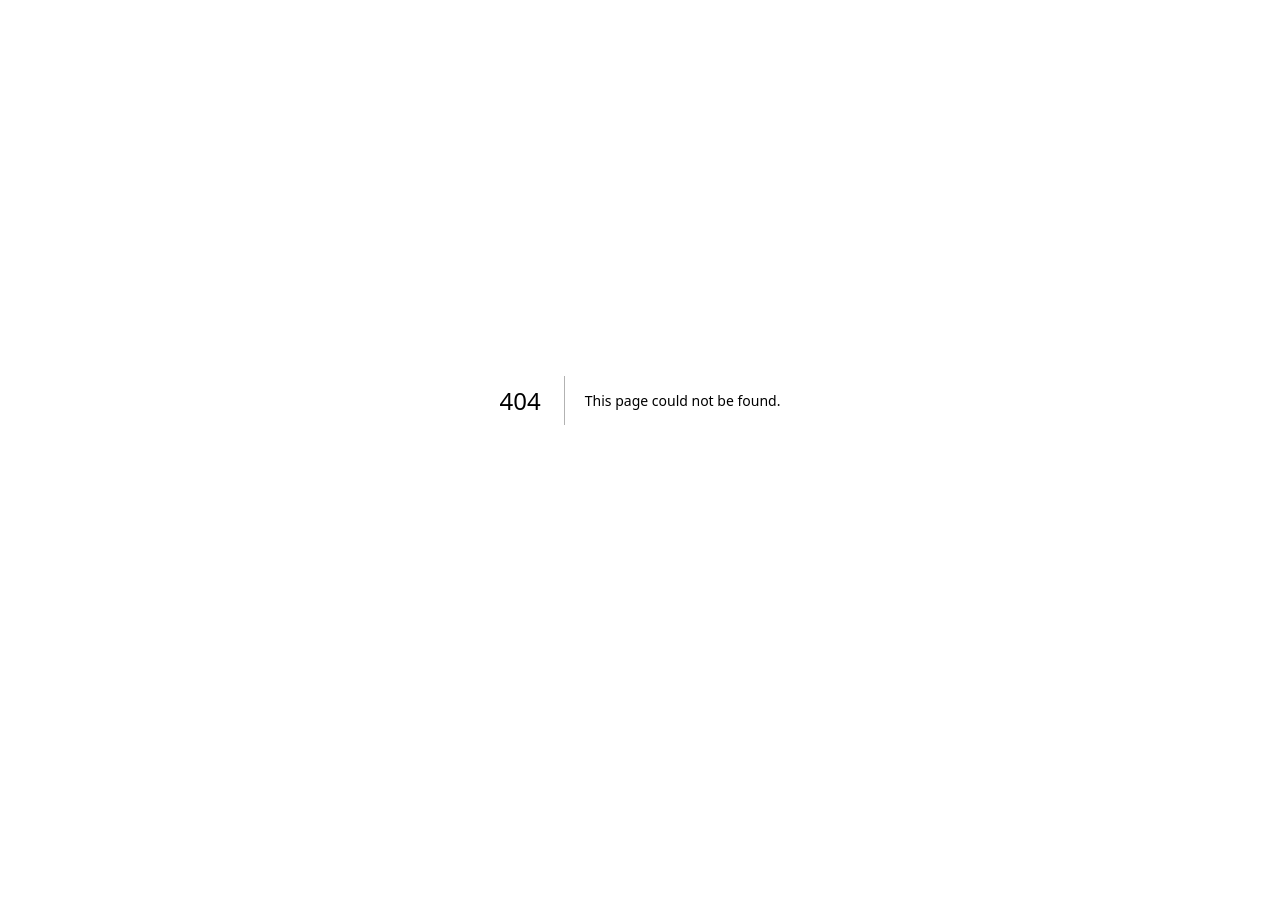
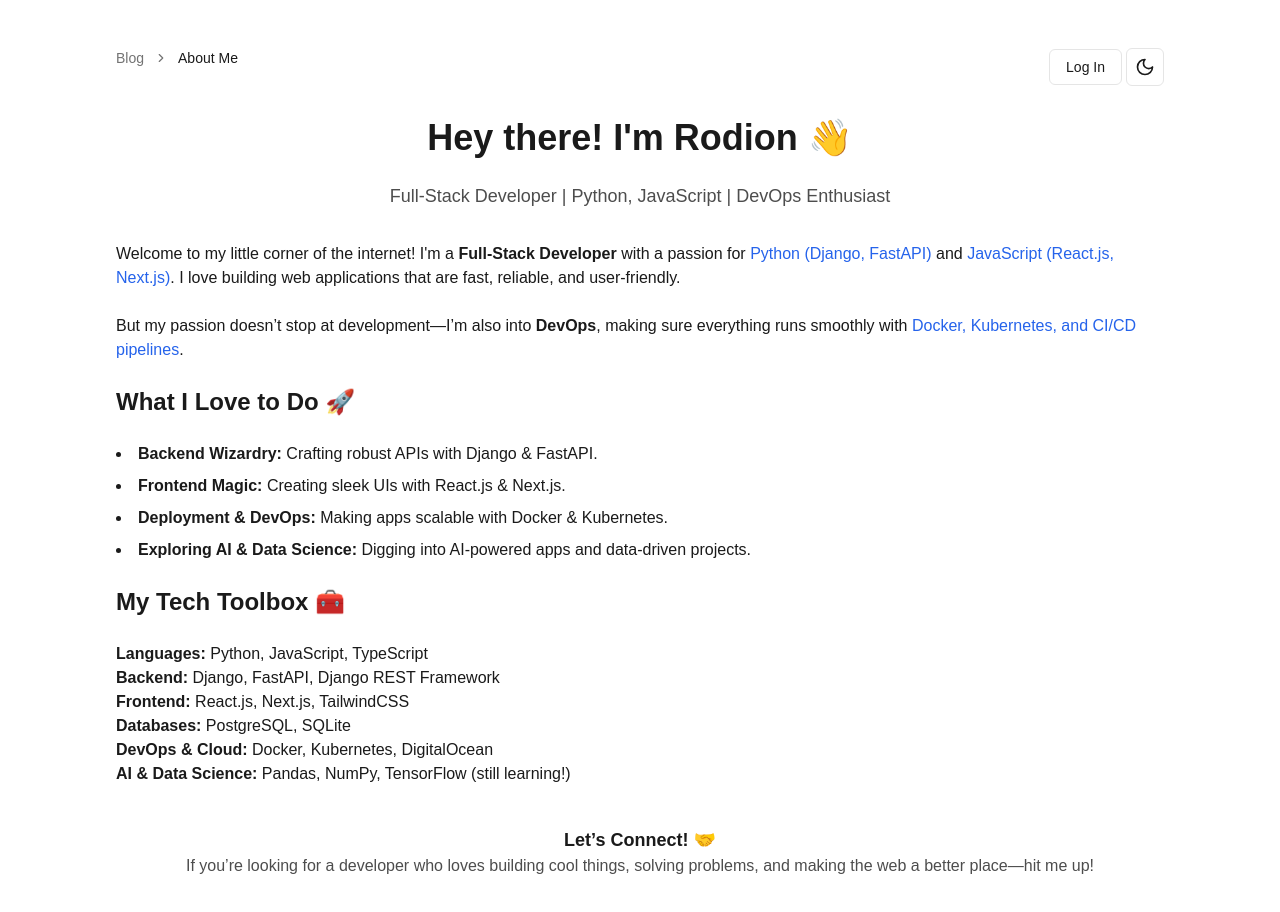
Before and after one commit to AtamanKit/blog, a Next.js app in the folder frontend/: page /about in a window 1280 px wide. Before the commit this address had no page. Shown: the top 912 px of the page. Before the commit the page ends 800 px from the top, so only its background shows below. Built offline with nearby package versions, Linux system fonts and the light colour scheme.

Commit message:
Created 'About Me' page

```diff
--- /dev/null
+++ b/frontend/app/about/page.tsx
@@ -0,0 +1,49 @@
+import { AboutBreadcrumb } from "@/components/mains/breadcrumbs/AboutBreadcrumb";
+
+
+export default function AboutPage() {
+    return (
+        <div className="mx-auto max-md:px-6 py-12">
+            <AboutBreadcrumb />
+            <h1 className="text-4xl font-bold text-center mb-6">Hey there! I'm Rodion 👋</h1>
+            <p className="text-lg text-secondary-foreground text-center mb-8">
+                Full-Stack Developer | Python, JavaScript | DevOps Enthusiast
+            </p>
+            <div className="space-y-6">
+                <p>
+                    Welcome to my little corner of the internet! I'm a <strong>Full-Stack Developer</strong> with a passion for
+                    <span className="text-blue-600"> Python (Django, FastAPI) </span> and <span className="text-blue-600">JavaScript (React.js, Next.js)</span>.
+                    I love building web applications that are fast, reliable, and user-friendly.
+                </p>
+
+                <p>
+                    But my passion doesn’t stop at development—I’m also into <strong>DevOps</strong>, making sure everything runs smoothly with
+                    <span className="text-blue-600"> Docker, Kubernetes, and CI/CD pipelines</span>.
+                </p>
+
+                <h2 className="text-2xl font-semibold mt-8">What I Love to Do 🚀</h2>
+                <ul className="list-disc list-inside space-y-2">
+                    <li><strong>Backend Wizardry:</strong> Crafting robust APIs with Django & FastAPI.</li>
+                    <li><strong>Frontend Magic:</strong> Creating sleek UIs with React.js & Next.js.</li>
+                    <li><strong>Deployment & DevOps:</strong> Making apps scalable with Docker & Kubernetes.</li>
+                    <li><strong>Exploring AI & Data Science:</strong> Digging into AI-powered apps and data-driven projects.</li>
+                </ul>
+
+                <h2 className="text-2xl font-semibold mt-8">My Tech Toolbox 🧰</h2>
+                <p>
+                    <strong>Languages:</strong> Python, JavaScript, TypeScript<br />
+                    <strong>Backend:</strong> Django, FastAPI, Django REST Framework<br />
+                    <strong>Frontend:</strong> React.js, Next.js, TailwindCSS<br />
+                    <strong>Databases:</strong> PostgreSQL, SQLite<br />
+                    <strong>DevOps & Cloud:</strong> Docker, Kubernetes, DigitalOcean<br />
+                    <strong>AI & Data Science:</strong> Pandas, NumPy, TensorFlow (still learning!)
+                </p>
+            </div >
+
+            <div className="text-center mt-10">
+                <p className="text-lg font-semibold">Let’s Connect! 🤝</p>
+                <p className="text-secondary-foreground">If you’re looking for a developer who loves building cool things, solving problems, and making the web a better place—hit me up!</p>
+            </div>
+        </div >
+    );
+}
--- a/frontend/app/globals.css
+++ b/frontend/app/globals.css
@@ -9,7 +9,7 @@ body {
 @layer base {
   :root {
     --background: 0 0% 100%;
-    --foreground: 0 0% 3.9%;
+    --foreground: 0 0% 10%;
     --card: 0 0% 100%;
     --card-foreground: 0 0% 3.9%;
     --popover: 0 0% 100%;
@@ -17,7 +17,7 @@ body {
     --primary: 0 0% 9%;
     --primary-foreground: 0 0% 98%;
     --secondary: 0 0% 96.1%;
-    --secondary-foreground: 0 0% 9%;
+    --secondary-foreground: 0 0% 30%;
     --muted: 0 0% 96.1%;
     --muted-foreground: 0 0% 45.1%;
     --accent: 0 0% 96.1%;
@@ -34,9 +34,10 @@ body {
     --chart-5: 27 87% 67%;
     --radius: 0.5rem;
   }
+
   .dark {
     --background: 0 0% 3.9%;
-    --foreground: 0 0% 98%;
+    --foreground: 0 0% 90%;
     --card: 0 0% 3.9%;
     --card-foreground: 0 0% 98%;
     --popover: 0 0% 3.9%;
@@ -44,7 +45,7 @@ body {
     --primary: 0 0% 98%;
     --primary-foreground: 0 0% 9%;
     --secondary: 0 0% 14.9%;
-    --secondary-foreground: 0 0% 98%;
+    --secondary-foreground: 0 0% 80%;
     --muted: 0 0% 14.9%;
     --muted-foreground: 0 0% 63.9%;
     --accent: 0 0% 14.9%;
@@ -66,6 +67,7 @@ body {
   * {
     @apply border-border;
   }
+
   body {
     @apply bg-background text-foreground;
   }
--- a/frontend/app/layout.tsx
+++ b/frontend/app/layout.tsx
@@ -2,6 +2,7 @@ import type { Metadata } from "next";
 import { Geist, Geist_Mono } from "next/font/google";
 import "./globals.css";
 import React from 'react';
+
 
 const geistSans = Geist({
   variable: "--font-geist-sans",
@@ -28,7 +29,9 @@ export default function RootLayout({
       <body
         className={`${geistSans.variable} ${geistMono.variable} antialiased container mx-auto`}
       >
-        <main>{children}</main>
+        <main>
+          {children}
+        </main>
       </body>
     </html>
   );
--- a/frontend/components/elements/menus/logstyle/LogStyleMenu.tsx
+++ b/frontend/components/elements/menus/logstyle/LogStyleMenu.tsx
@@ -14,7 +14,6 @@ import {
     NavigationMenuTrigger,
     navigationMenuTriggerStyle,
 } from "@/components/ui/navigation-menu"
-import { Separator } from "@/components/ui/separator"
 
 import { ThemeToggle } from "@/components/elements/menus/logstyle/ThemeToggle"
 
--- a/frontend/components/elements/menus/main/Wide.tsx
+++ b/frontend/components/elements/menus/main/Wide.tsx
@@ -28,7 +28,7 @@ export function Wide() {
           </Link>
         </NavigationMenuItem>
         <NavigationMenuItem>
-          <Link href="/docs" legacyBehavior passHref>
+          <Link href="/about" legacyBehavior passHref>
             <NavigationMenuLink className={navigationMenuTriggerStyle()}>
               About Me
             </NavigationMenuLink>
--- /dev/null
+++ b/frontend/components/mains/breadcrumbs/AboutBreadcrumb.tsx
@@ -0,0 +1,31 @@
+import {
+    Breadcrumb,
+    BreadcrumbEllipsis,
+    BreadcrumbItem,
+    BreadcrumbLink,
+    BreadcrumbList,
+    BreadcrumbPage,
+    BreadcrumbSeparator,
+} from "@/components/ui/breadcrumb"
+
+import { LogStyleMenu } from "@/components/elements/menus/logstyle/LogStyleMenu"
+
+
+export function AboutBreadcrumb() {
+    return (
+        <main className="flex w-full justify-between mb-8">
+            <Breadcrumb>
+                <BreadcrumbList>
+                    <BreadcrumbItem>
+                        <BreadcrumbLink href="/">Blog</BreadcrumbLink>
+                    </BreadcrumbItem>
+                    <BreadcrumbSeparator />
+                    <BreadcrumbItem>
+                        <BreadcrumbPage>About Me</BreadcrumbPage>
+                    </BreadcrumbItem>
+                </BreadcrumbList>
+            </Breadcrumb>
+            <LogStyleMenu />
+        </main>
+    )
+}
--- /dev/null
+++ b/frontend/components/ui/breadcrumb.tsx
@@ -0,0 +1,115 @@
+import * as React from "react"
+import { Slot } from "@radix-ui/react-slot"
+import { ChevronRight, MoreHorizontal } from "lucide-react"
+
+import { cn } from "@/lib/utils"
+
+const Breadcrumb = React.forwardRef<
+  HTMLElement,
+  React.ComponentPropsWithoutRef<"nav"> & {
+    separator?: React.ReactNode
+  }
+>(({ ...props }, ref) => <nav ref={ref} aria-label="breadcrumb" {...props} />)
+Breadcrumb.displayName = "Breadcrumb"
+
+const BreadcrumbList = React.forwardRef<
+  HTMLOListElement,
+  React.ComponentPropsWithoutRef<"ol">
+>(({ className, ...props }, ref) => (
+  <ol
+    ref={ref}
+    className={cn(
+      "flex flex-wrap items-center gap-1.5 break-words text-sm text-muted-foreground sm:gap-2.5",
+      className
+    )}
+    {...props}
+  />
+))
+BreadcrumbList.displayName = "BreadcrumbList"
+
+const BreadcrumbItem = React.forwardRef<
+  HTMLLIElement,
+  React.ComponentPropsWithoutRef<"li">
+>(({ className, ...props }, ref) => (
+  <li
+    ref={ref}
+    className={cn("inline-flex items-center gap-1.5", className)}
+    {...props}
+  />
+))
+BreadcrumbItem.displayName = "BreadcrumbItem"
+
+const BreadcrumbLink = React.forwardRef<
+  HTMLAnchorElement,
+  React.ComponentPropsWithoutRef<"a"> & {
+    asChild?: boolean
+  }
+>(({ asChild, className, ...props }, ref) => {
+  const Comp = asChild ? Slot : "a"
+
+  return (
+    <Comp
+      ref={ref}
+      className={cn("transition-colors hover:text-foreground", className)}
+      {...props}
+    />
+  )
+})
+BreadcrumbLink.displayName = "BreadcrumbLink"
+
+const BreadcrumbPage = React.forwardRef<
+  HTMLSpanElement,
+  React.ComponentPropsWithoutRef<"span">
+>(({ className, ...props }, ref) => (
+  <span
+    ref={ref}
+    role="link"
+    aria-disabled="true"
+    aria-current="page"
+    className={cn("font-normal text-foreground", className)}
+    {...props}
+  />
+))
+BreadcrumbPage.displayName = "BreadcrumbPage"
+
+const BreadcrumbSeparator = ({
+  children,
+  className,
+  ...props
+}: React.ComponentProps<"li">) => (
+  <li
+    role="presentation"
+    aria-hidden="true"
+    className={cn("[&>svg]:w-3.5 [&>svg]:h-3.5", className)}
+    {...props}
+  >
+    {children ?? <ChevronRight />}
+  </li>
+)
+BreadcrumbSeparator.displayName = "BreadcrumbSeparator"
+
+const BreadcrumbEllipsis = ({
+  className,
+  ...props
+}: React.ComponentProps<"span">) => (
+  <span
+    role="presentation"
+    aria-hidden="true"
+    className={cn("flex h-9 w-9 items-center justify-center", className)}
+    {...props}
+  >
+    <MoreHorizontal className="h-4 w-4" />
+    <span className="sr-only">More</span>
+  </span>
+)
+BreadcrumbEllipsis.displayName = "BreadcrumbElipssis"
+
+export {
+  Breadcrumb,
+  BreadcrumbList,
+  BreadcrumbItem,
+  BreadcrumbLink,
+  BreadcrumbPage,
+  BreadcrumbSeparator,
+  BreadcrumbEllipsis,
+}
```
Also changed, not shown: 1 other file (tests, documents, lock files or other folders).
